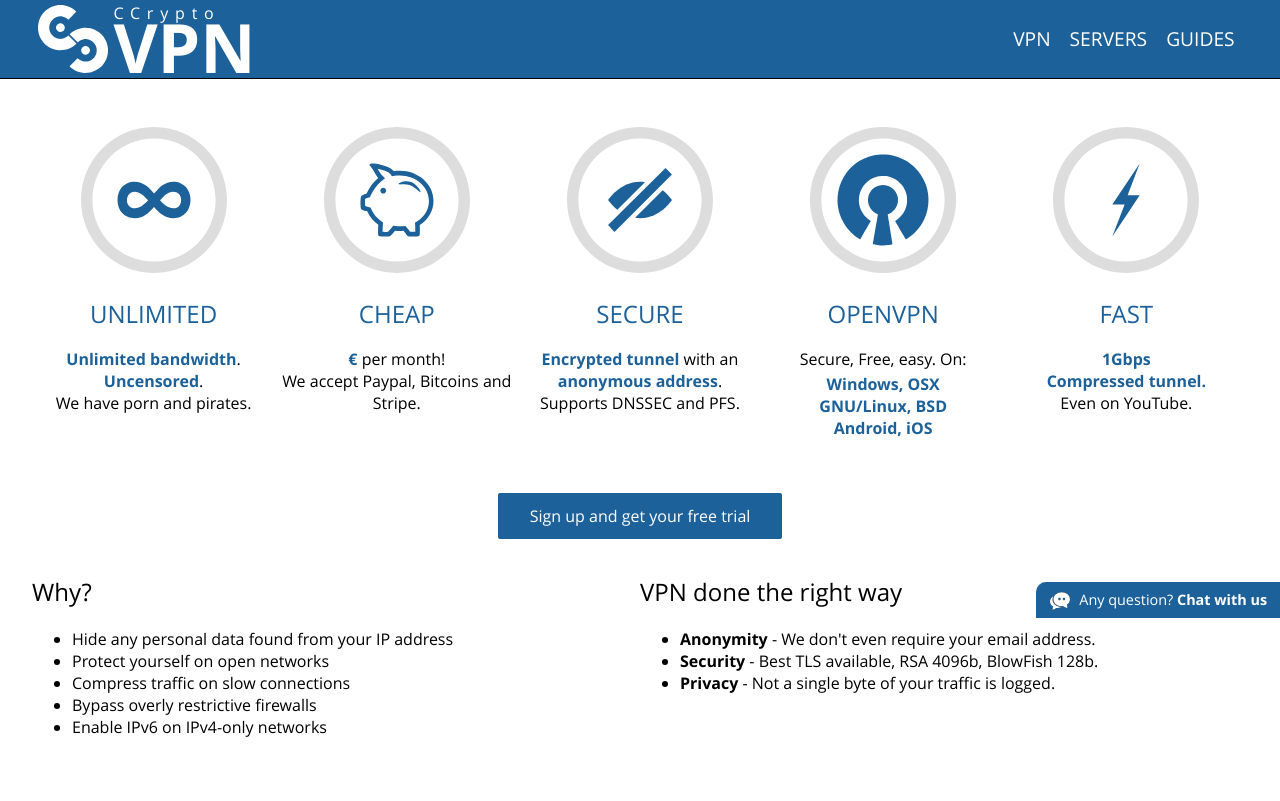
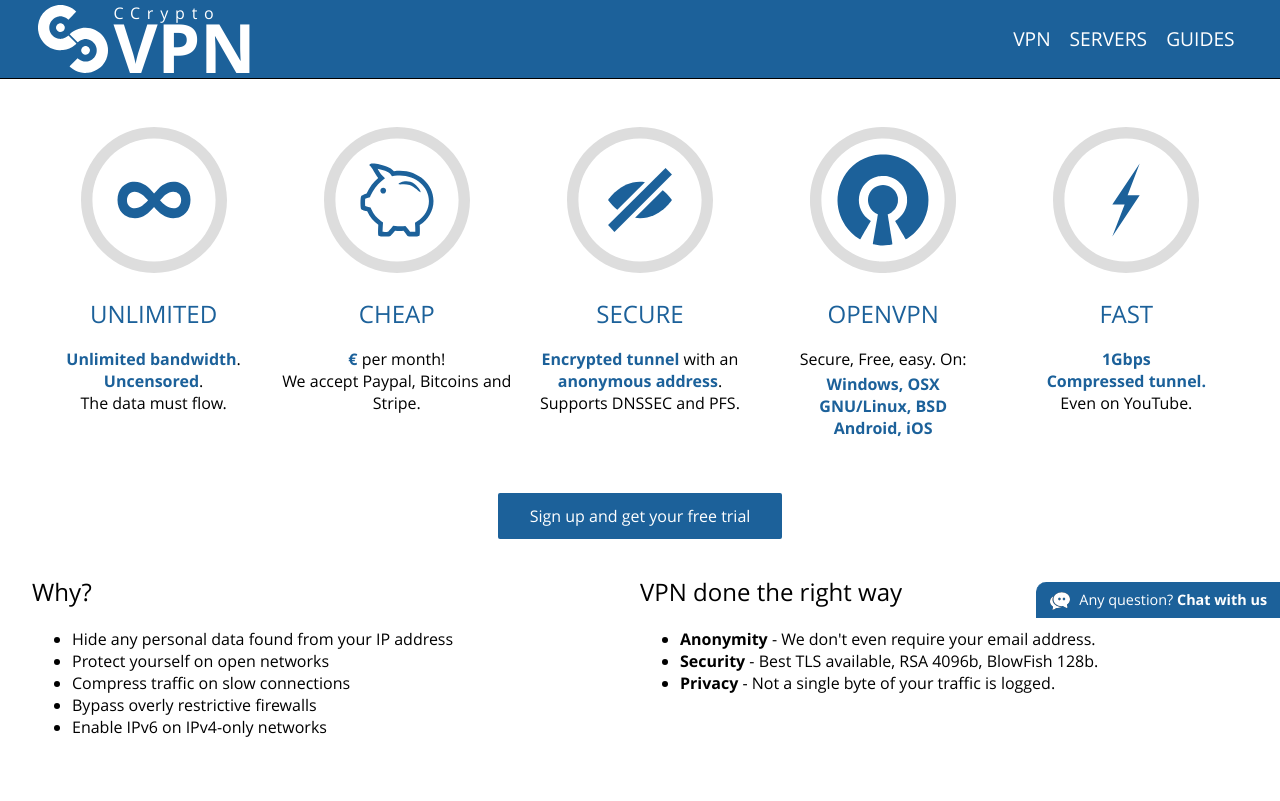
Before and after one commit to CCrypto/ccvpn3, a Django app: template templates/ccvpn/index.html in a window 1280 px wide. Shown: the part 182-983 px from the top of the page. Run offline with Django 3.2, Linux system fonts and the light colour scheme; the template is opened without the code that fills it, so the values that code supplies are empty.

Commit message:
Update homepage, bankers don't -officially- like pirates.

```diff
--- a/templates/ccvpn/index.html
+++ b/templates/ccvpn/index.html
@@ -15,7 +15,7 @@
                 <h2>{% trans 'Unlimited' %}</h2>
                 <p><b>{% trans 'Unlimited bandwidth' %}</b>.<br />
                     <b>{% trans 'Uncensored' %}</b>.<br />
-                    {% trans 'We have porn and pirates.' %}</p>
+                    {% trans 'The data must flow.' %}</p>
             </div>
         </div>
         <div class="home-item pure-u-1 pure-u-md-1-5">
```
Also changed, not shown: locale/fr/LC_MESSAGES/django.po.
